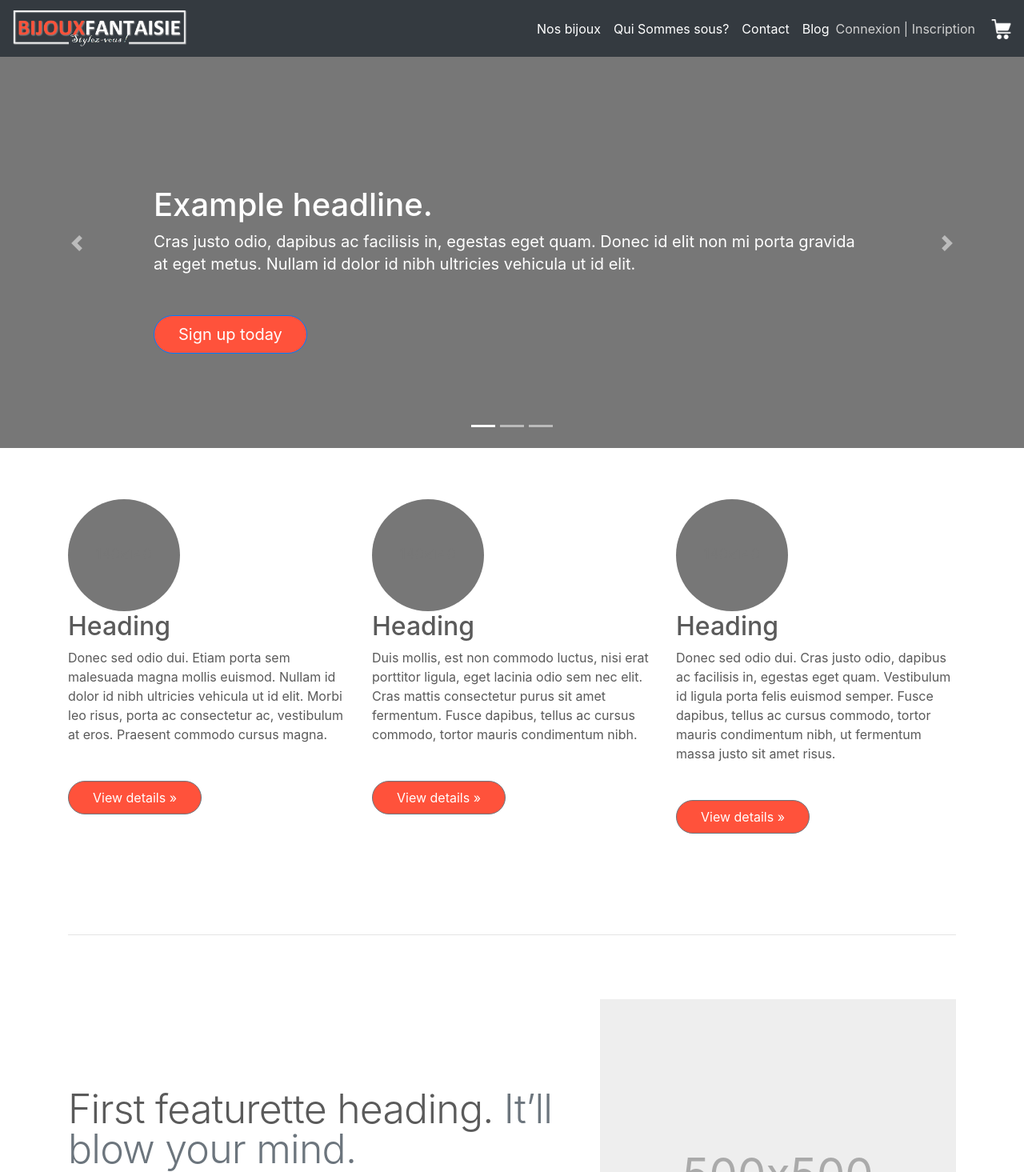
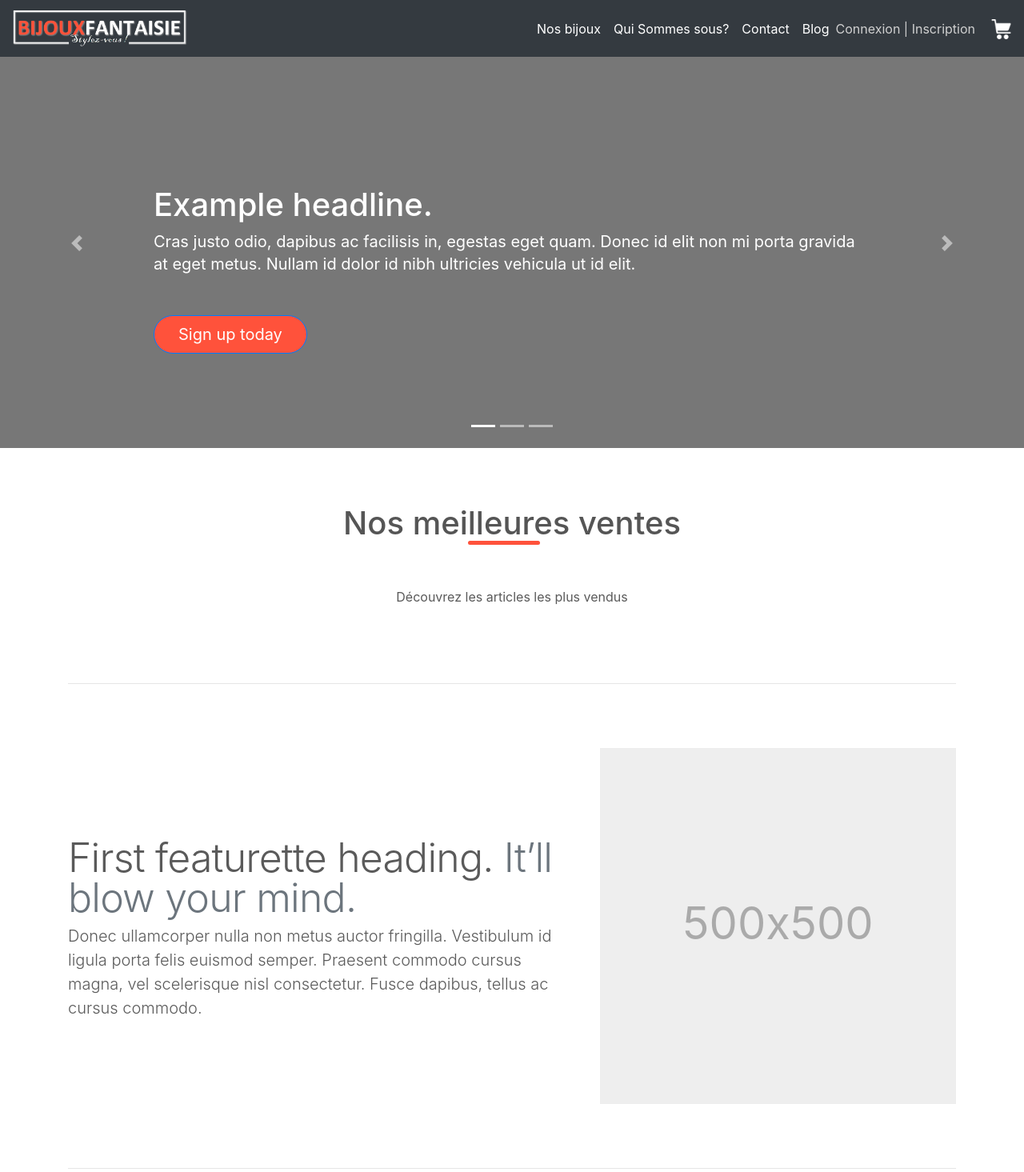
Before and after one commit to bgueye/samatakkay, a Symfony app: template templates/home/index.html.twig in a window 1280 px wide. Shown: the top 1465 px of the page at 80% size. Run offline with Twig, Linux system fonts and the light colour scheme; the template is opened without the code that fills it, so the values that code supplies are empty; some libraries are stand-ins or nearby versions.

Commit message:
ajout meilleures ventes sur homepage

```diff
--- a/src/Controller/Admin/ProductCrudController.php
+++ b/src/Controller/Admin/ProductCrudController.php
@@ -35,6 +35,7 @@ class ProductCrudController extends AbstractCrudController
             TextField::new('composition'),
             MoneyField::new('price','Prix')->setCurrency('EUR'),
             IntegerField::new('stock', 'Quantité'),
+            BooleanField::new('isBest', 'Best of'),
             BooleanField::new('disponible'),
             BooleanField::new('published', 'Publié'),
             AssociationField::new('category','Catégorie')
--- a/src/Controller/ProductController.php
+++ b/src/Controller/ProductController.php
@@ -38,7 +38,7 @@ class ProductController extends AbstractController
 
         }else{
 
-            $products = $this->em->getRepository(Product::class)->findAll();
+            $products = $this->em->getRepository(Product::class)->findByPublished(1);
 
         }
 
@@ -55,13 +55,15 @@ class ProductController extends AbstractController
     public function show($slug): Response
     {
         $product = $this->em->getRepository(Product::class)->findOneBy(['slug' => $slug]);
+        $products = $this->em->getRepository(Product::class)->findByIsBest(1);
 
         if (!$product){
             return $this->redirectToRoute('products');
         }
 
         return $this->render('product/show.html.twig', [
-            'product' => $product
+            'product' => $product,
+            'products'=> $products
         ]);
     }
 }
--- a/templates/home/index.html.twig
+++ b/templates/home/index.html.twig
@@ -4,25 +4,14 @@
 
 {% block content %}
     <!-- Three columns of text below the carousel -->
+    <h1 class="title">Nos meilleures ventes</h1>
+    <p class="text-center">Découvrez les articles les plus vendus</p>
     <div class="row">
-        <div class="col-lg-4">
-            <svg class="bd-placeholder-img rounded-circle" width="140" height="140" xmlns="http://www.w3.org/2000/svg" preserveAspectRatio="xMidYMid slice" focusable="false" role="img" aria-label="Placeholder: 140x140"><title>Placeholder</title><rect width="100%" height="100%" fill="#777"/><text x="50%" y="50%" fill="#777" dy=".3em">140x140</text></svg>
-            <h2>Heading</h2>
-            <p>Donec sed odio dui. Etiam porta sem malesuada magna mollis euismod. Nullam id dolor id nibh ultricies vehicula ut id elit. Morbi leo risus, porta ac consectetur ac, vestibulum at eros. Praesent commodo cursus magna.</p>
-            <p><a class="btn btn-secondary" href="#" role="button">View details &raquo;</a></p>
-        </div><!-- /.col-lg-4 -->
-        <div class="col-lg-4">
-            <svg class="bd-placeholder-img rounded-circle" width="140" height="140" xmlns="http://www.w3.org/2000/svg" preserveAspectRatio="xMidYMid slice" focusable="false" role="img" aria-label="Placeholder: 140x140"><title>Placeholder</title><rect width="100%" height="100%" fill="#777"/><text x="50%" y="50%" fill="#777" dy=".3em">140x140</text></svg>
-            <h2>Heading</h2>
-            <p>Duis mollis, est non commodo luctus, nisi erat porttitor ligula, eget lacinia odio sem nec elit. Cras mattis consectetur purus sit amet fermentum. Fusce dapibus, tellus ac cursus commodo, tortor mauris condimentum nibh.</p>
-            <p><a class="btn btn-secondary" href="#" role="button">View details &raquo;</a></p>
-        </div><!-- /.col-lg-4 -->
-        <div class="col-lg-4">
-            <svg class="bd-placeholder-img rounded-circle" width="140" height="140" xmlns="http://www.w3.org/2000/svg" preserveAspectRatio="xMidYMid slice" focusable="false" role="img" aria-label="Placeholder: 140x140"><title>Placeholder</title><rect width="100%" height="100%" fill="#777"/><text x="50%" y="50%" fill="#777" dy=".3em">140x140</text></svg>
-            <h2>Heading</h2>
-            <p>Donec sed odio dui. Cras justo odio, dapibus ac facilisis in, egestas eget quam. Vestibulum id ligula porta felis euismod semper. Fusce dapibus, tellus ac cursus commodo, tortor mauris condimentum nibh, ut fermentum massa justo sit amet risus.</p>
-            <p><a class="btn btn-secondary" href="#" role="button">View details &raquo;</a></p>
-        </div><!-- /.col-lg-4 -->
+        {% for product in products %}
+            <div class="col-12 col-md-3 my-4 cards-custum" >
+                {% include 'product/single_product.html.twig' %}
+            </div>
+        {% endfor %}
     </div><!-- /.row -->
 
 
--- /dev/null
+++ b/templates/product/single_product.html.twig
@@ -0,0 +1,5 @@
+<a href="{{ path('product', {'slug' : product.slug}) }}"><img src="/uploads/media/{{ product.illustration }}" class="card-img-top" alt="{{ product.name }}"></a>
+<div class="card-body text-center">
+    <h5>{{ product.name|upper }}</h5>
+    <p class="card-text"><strong>Prix: {{( product.price / 100)|number_format (2, ',', ' ')}} €</strong></p>
+</div>
```
Also changed, not shown: migrations/Version20210728140439.php (added, +31 -0 lines), src/Controller/HomeController.php (+13 -7 lines), src/Entity/Product.php (+17 -0 lines), templates/product/index.html.twig (+1 -7 lines), templates/product/show.html.twig (+10 -0 lines).
